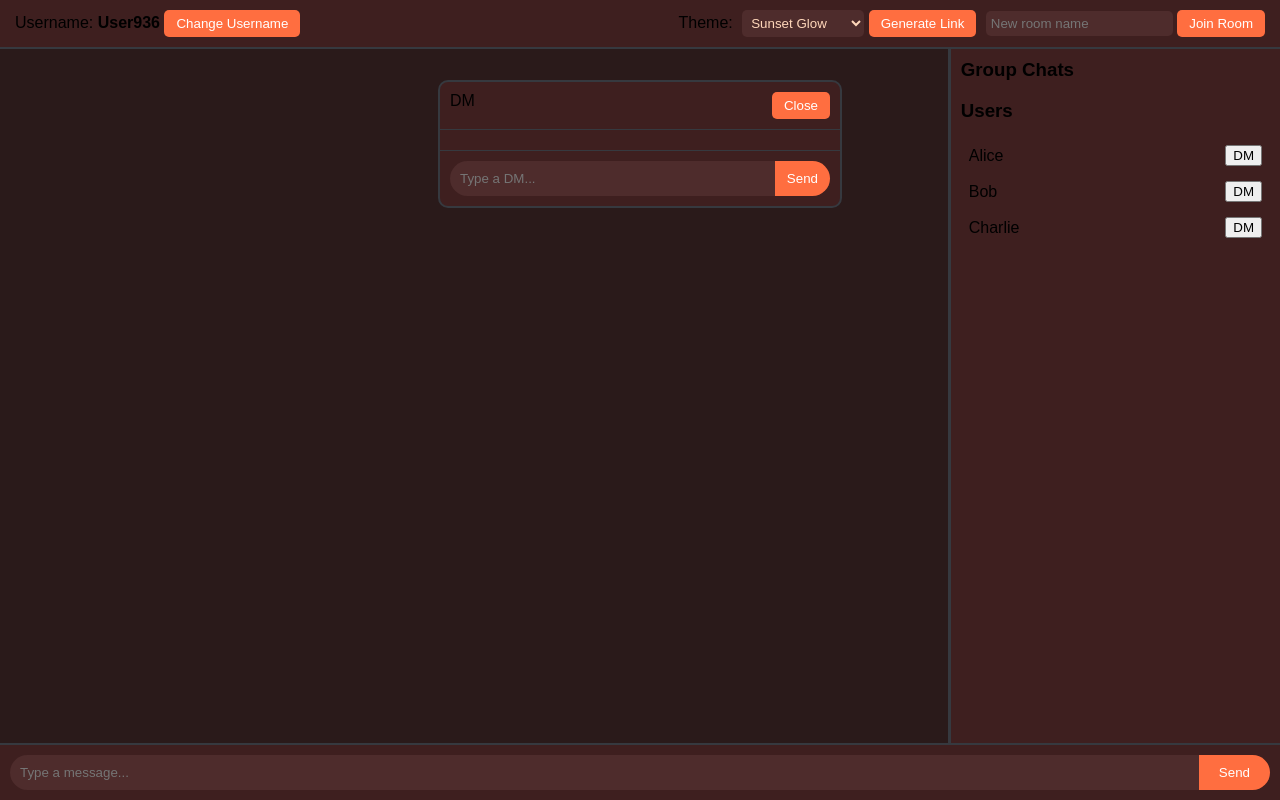
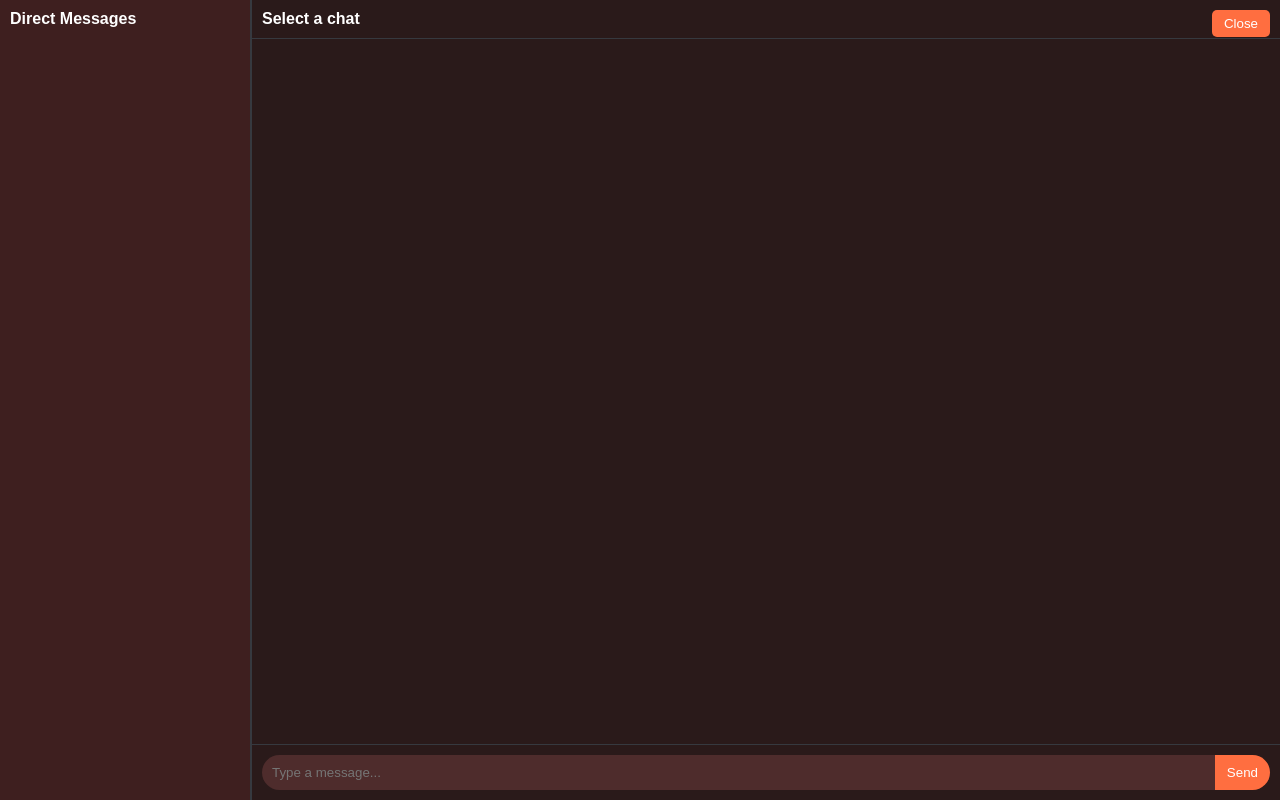
Before and after one commit to navaneetjayaprakaash-stack/Commdeck, a website with bundled scripts: page public/index.html in a window 1280 px wide. Built offline with nearby package versions, Linux system fonts and the light colour scheme; files whose address does not match are found by name.

Commit message:
Update index.html

```diff
--- a/public/index.html
+++ b/public/index.html
@@ -49,21 +49,27 @@
   </footer>
 </div>
 
-<!-- DM Modal -->
-<div id="dmModal" class="hidden" style="position:fixed;top:10%;left:50%;transform:translateX(-50%);width:400px;background:var(--sidebar-bg);border:2px solid var(--separator);border-radius:10px;display:flex;flex-direction:column;z-index:1000;">
-  <div style="display:flex;justify-content:space-between;padding:10px;border-bottom:1px solid var(--separator);">
-    <span id="dmHeader">DM</span>
-    <button id="dmCloseBtn" class="styled-btn">Close</button>
+<!-- DM Panel -->
+<div id="dmPanel" class="hidden" style="position:fixed;top:0;left:0;width:100%;height:100%;background:var(--background);display:flex;z-index:1000;">
+  <!-- DM List Sidebar -->
+  <div id="dmListSidebar" style="width:250px;background:var(--sidebar-bg);border-right:2px solid var(--separator);display:flex;flex-direction:column;">
+    <div style="padding:10px;font-weight:bold;color:white;">Direct Messages</div>
+    <ul id="dmList" style="flex:1;overflow-y:auto;"></ul>
   </div>
-  <div id="dmMessages" class="messages-panel" style="flex:1;padding:10px;overflow-y:auto;"></div>
-  <div style="display:flex;padding:10px;border-top:1px solid var(--separator);">
-    <input id="dmMessageInput" type="text" placeholder="Type a DM..." style="flex:1;border:none;border-radius:20px 0 0 20px;padding:10px;background:var(--input-bg);color:var(--text);">
-    <button id="dmSendBtn" class="styled-btn" style="border-radius:0 20px 20px 0;">Send</button>
+
+  <!-- DM Messages Panel -->
+  <div style="flex:1;display:flex;flex-direction:column;">
+    <div id="dmHeader" style="padding:10px;border-bottom:1px solid var(--separator);color:white;font-weight:bold;">Select a chat</div>
+    <div id="dmMessages" class="messages-panel" style="flex:1;overflow-y:auto;padding:10px;"></div>
+    <div style="display:flex;padding:10px;border-top:1px solid var(--separator);">
+      <input id="dmMessageInput" type="text" placeholder="Type a message..." style="flex:1;border:none;border-radius:20px 0 0 20px;padding:10px;background:var(--input-bg);color:white;">
+      <button id="dmSendBtn" class="styled-btn" style="border-radius:0 20px 20px 0;">Send</button>
+    </div>
   </div>
+  <button id="dmCloseBtn" class="styled-btn" style="position:absolute;top:10px;right:10px;">Close</button>
 </div>
 
 <script type="module" src="script.js"></script>
 <script src="/socket.io/socket.io.js"></script>
-
 </body>
 </html>
```
